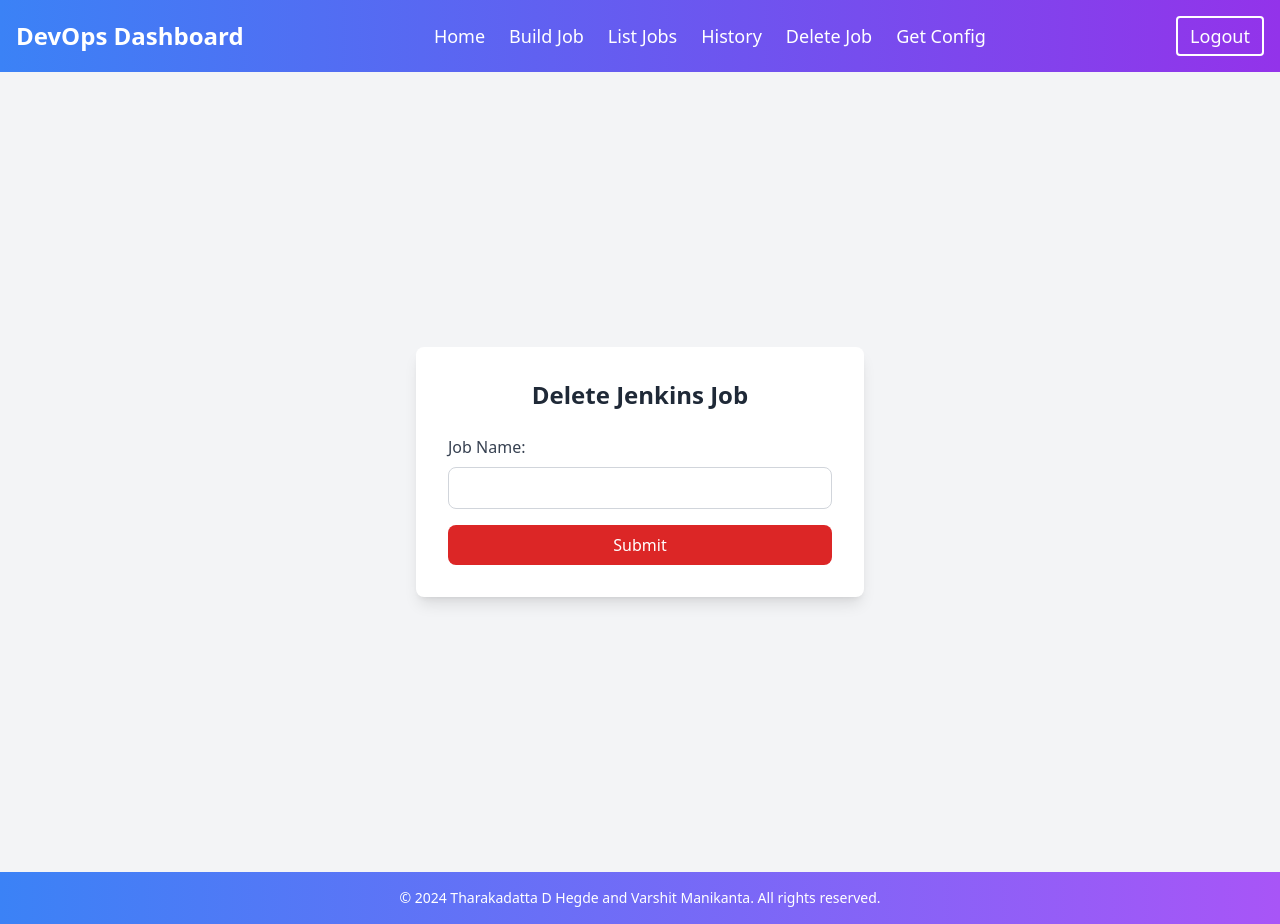
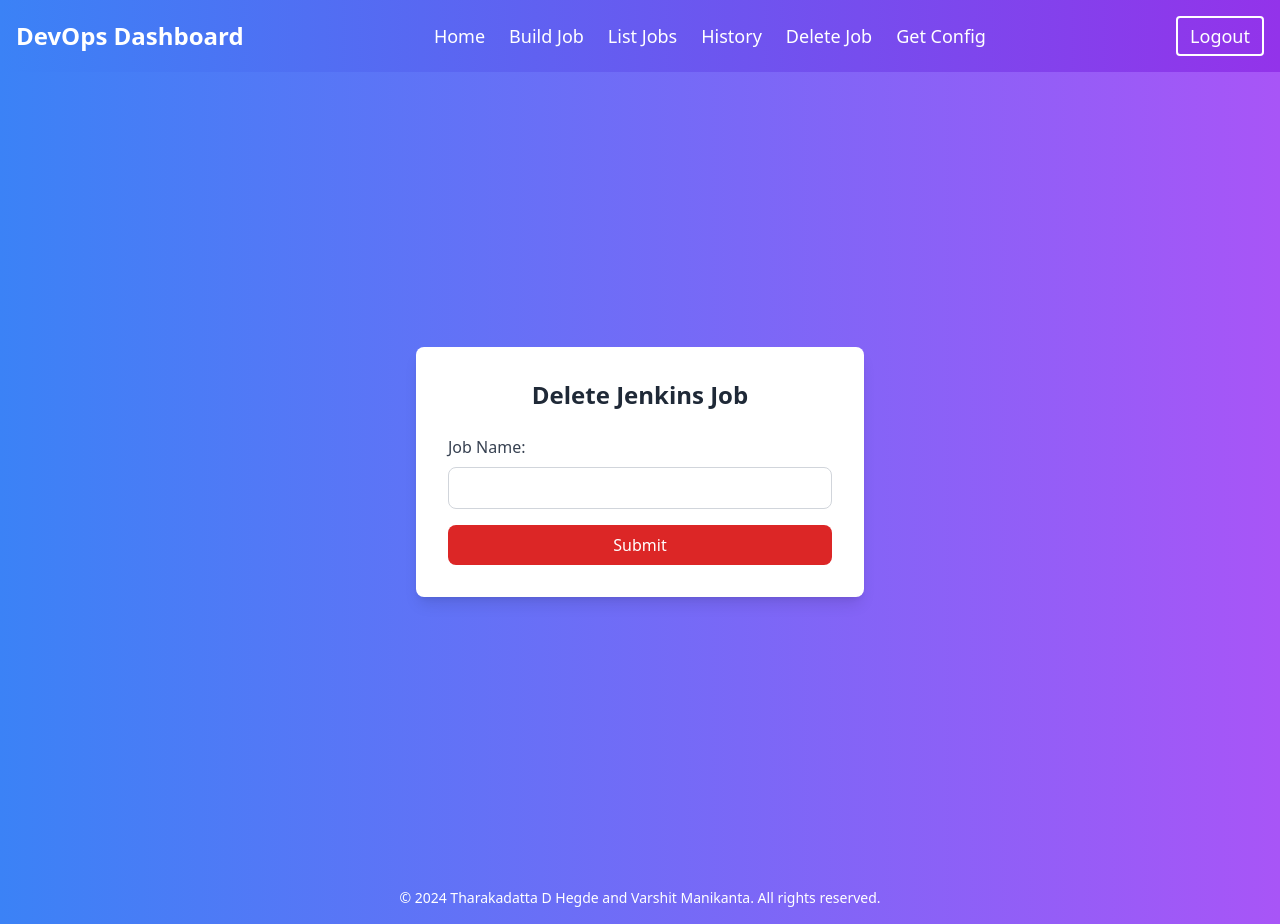
Before and after one commit to captainhaddock18/Devops-Pipeline-Monitoring-Tool, a React (Create React App) app in the folder frontend/: page /delete in a window 1280 px wide. Built offline with nearby package versions, Linux system fonts and the light colour scheme; sample sign-in values are in the browser's storage.

Commit message:
bg color added

```diff
--- a/frontend/src/components/Build.js
+++ b/frontend/src/components/Build.js
@@ -45,7 +45,7 @@ const Build = () => {
   };
 
   return (
-    <div className="flex items-center justify-center min-h-screen bg-gray-100">
+    <div className="flex items-center justify-center min-h-screen bg-gray-100 bg-gradient-to-r from-blue-500 to-purple-500">
       <div className="bg-white p-8 rounded-lg shadow-lg w-full max-w-md">
         <h2 className="text-2xl font-bold mb-6 text-center text-gray-800">Build Jenkins Job</h2>
         <form onSubmit={handleSubmit} className="space-y-4">
--- a/frontend/src/components/Delete.js
+++ b/frontend/src/components/Delete.js
@@ -53,7 +53,7 @@ const Delete = () => {
   };
 
   return (
-    <div className="flex items-center justify-center min-h-screen bg-gray-100">
+    <div className="flex items-center justify-center min-h-screen bg-gray-100 bg-gradient-to-r from-blue-500 to-purple-500">
       <div className="bg-white p-8 rounded-lg shadow-lg w-full max-w-md">
         <h2 className="text-2xl font-bold mb-6 text-center text-gray-800">Delete Jenkins Job</h2>
         <form onSubmit={handleSubmit} className="space-y-4">
```
